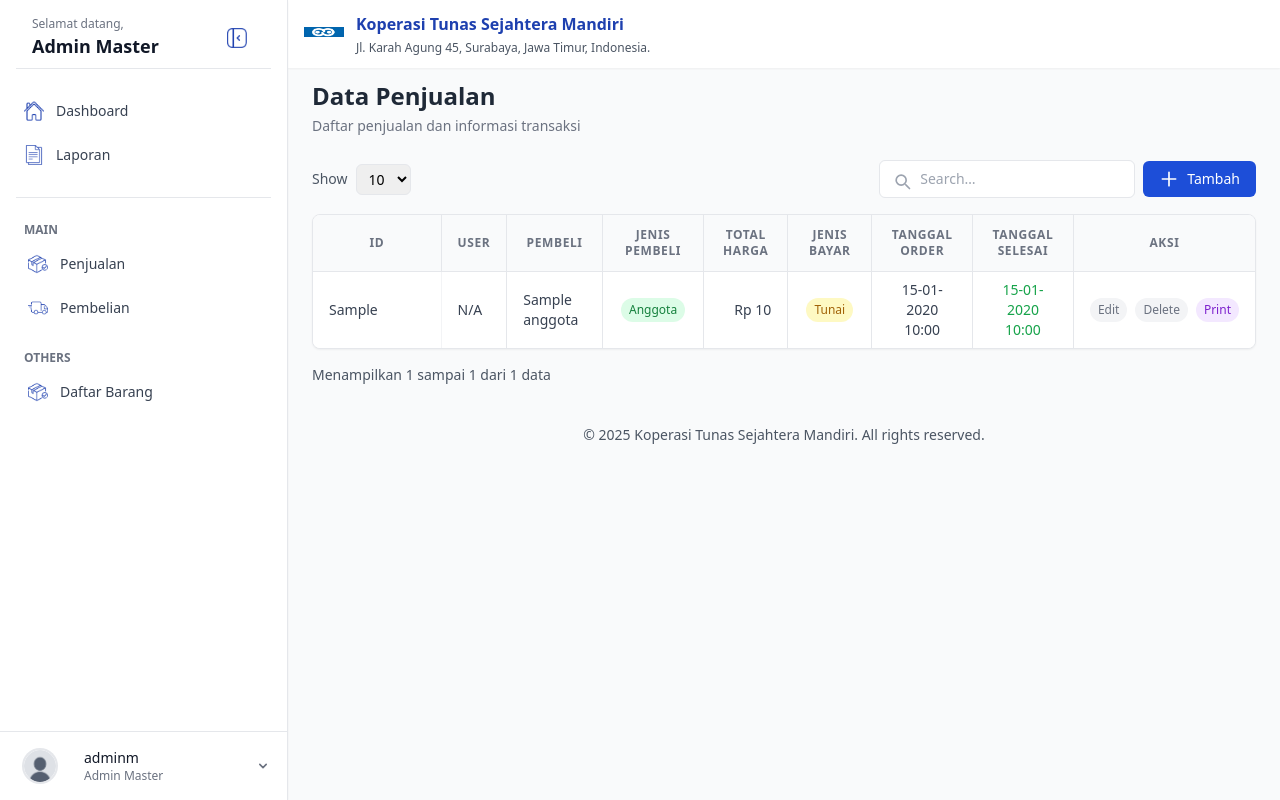
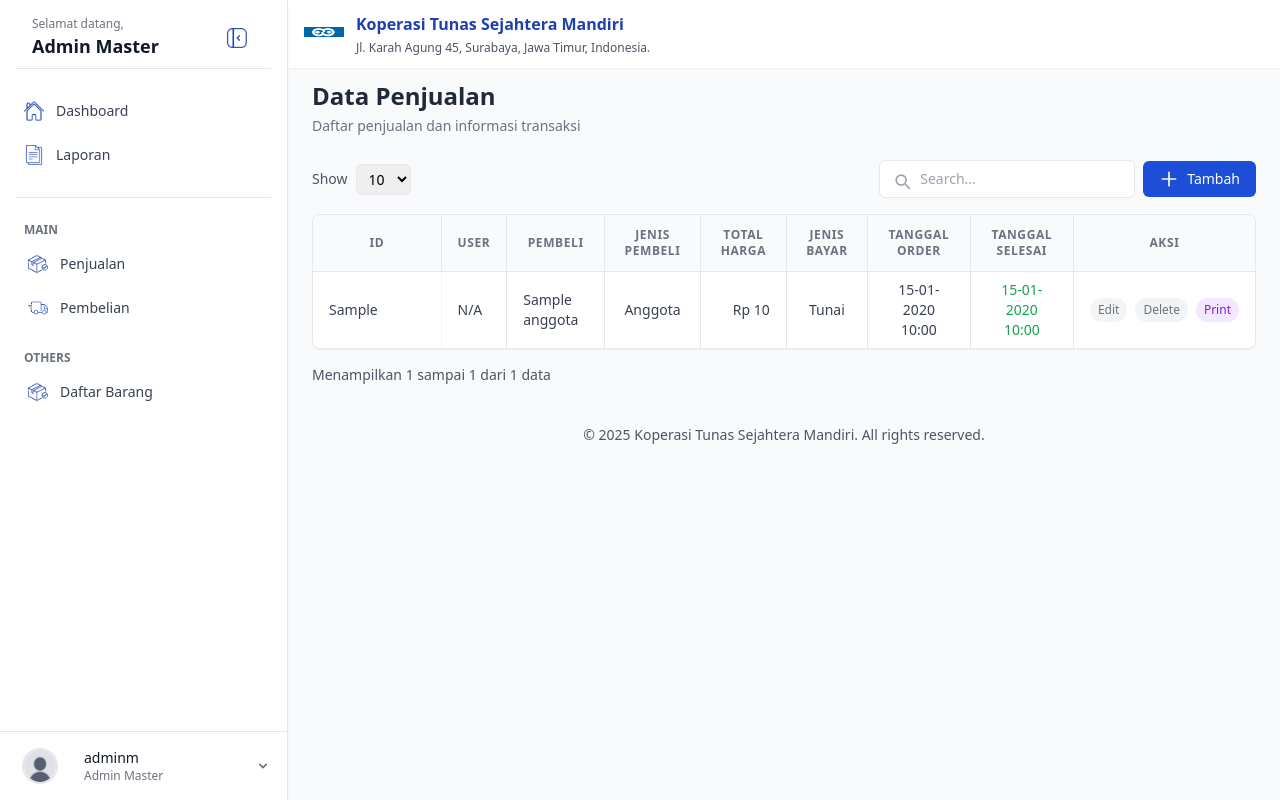
Before and after one commit to salsafds/toko-tsm, a Laravel app: page /penjualan in a window 1280 px wide. Run offline with Laravel 12, Linux system fonts and the light colour scheme; a user stored in the database is signed in; data comes from the database, SQL or seed files in the repository; tables that the repository leaves empty hold one stand-in row (values such as "Sample post"); style sheets or scripts are compiled from the project's sources.

Commit message:
style index

```diff
--- a/resources/views/admin/penjualan/index.blade.php
+++ b/resources/views/admin/penjualan/index.blade.php
@@ -78,17 +78,9 @@
             <td class="px-2 sm:px-4 py-2 text-xs sm:text-sm text-gray-700 border-r border-gray-100">{{ $item->id_penjualan }}</td>
             <td class="px-2 sm:px-4 py-2 text-xs sm:text-sm text-gray-700 border-r">{{ $item->user?->nama_lengkap ?? 'N/A' }}</td>
             <td class="px-2 sm:px-4 py-2 text-xs sm:text-sm text-gray-700 border-r">{{ $namaPembeli }}</td>
-            <td class="px-2 sm:px-4 py-2 text-xs sm:text-sm text-center border-r">
-              <span class="inline-flex items-center px-2 py-1 rounded-full text-xs font-medium {{ $item->pelanggan ? 'bg-blue-100 text-blue-700' : 'bg-green-100 text-green-700' }}">
-                {{ $jenisPembeli }}
-              </span>
-            </td>
+            <td class="px-2 sm:px-4 py-2 text-xs sm:text-sm text-gray-700 border-r text-center">{{ $jenisPembeli }}</td>
             <td class="px-2 sm:px-4 py-2 text-xs sm:text-sm text-gray-700 border-r text-right">Rp {{ number_format($item->total_harga_penjualan, 0, ',', '.') }}</td>
-            <td class="px-2 sm:px-4 py-2 text-xs sm:text-sm text-gray-700 border-r text-center">
-              <span class="inline-flex items-center px-2 py-1 rounded-full text-xs font-medium {{ $item->jenis_pembayaran === 'tunai' ? 'bg-yellow-100 text-yellow-700' : 'bg-purple-100 text-purple-700' }}">
-                {{ ucfirst($item->jenis_pembayaran) }}
-              </span>
-            </td>
+            <td class="px-2 sm:px-4 py-2 text-xs sm:text-sm text-gray-700 border-r text-center">{{ ucfirst($item->jenis_pembayaran) }}</td>
             <td class="px-2 sm:px-4 py-2 text-xs sm:text-sm text-gray-700 border-r text-center">{{ $item->tanggal_order->format('d-m-Y H:i') }}</td>
             <td class="px-2 sm:px-4 py-2 text-xs sm:text-sm text-gray-700 border-r text-center">
               @if($isSelesai)
```
